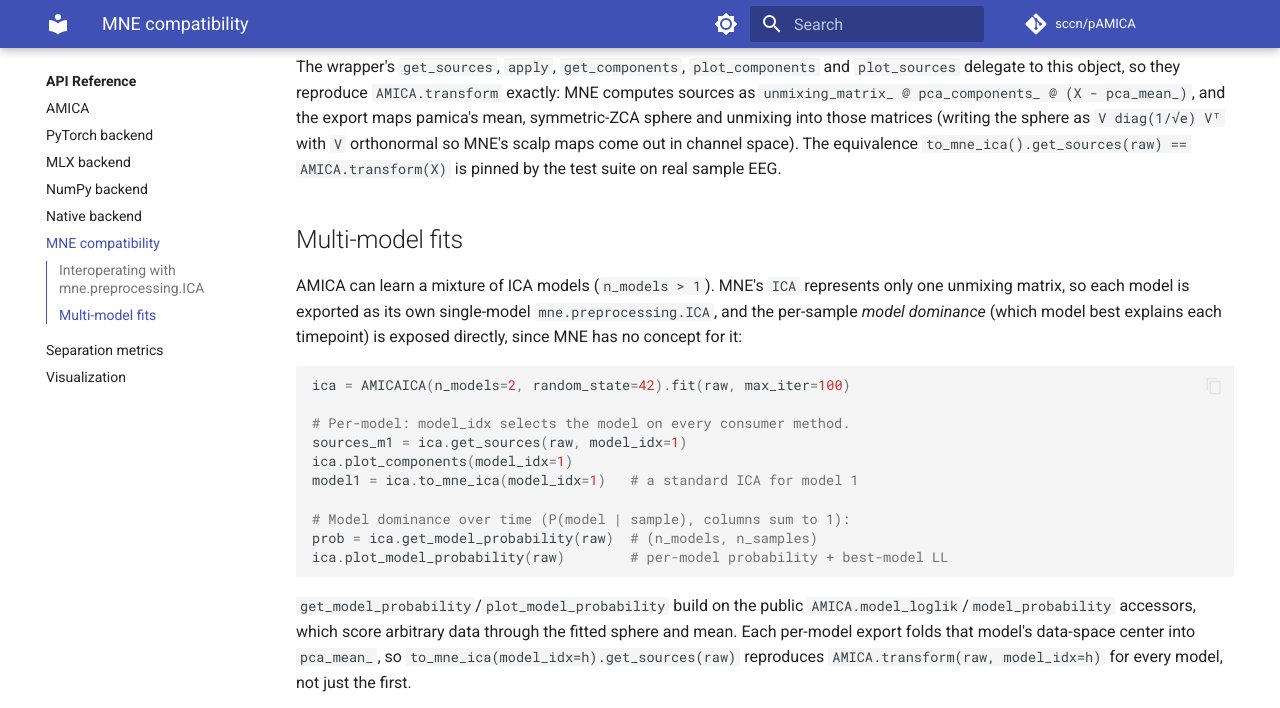
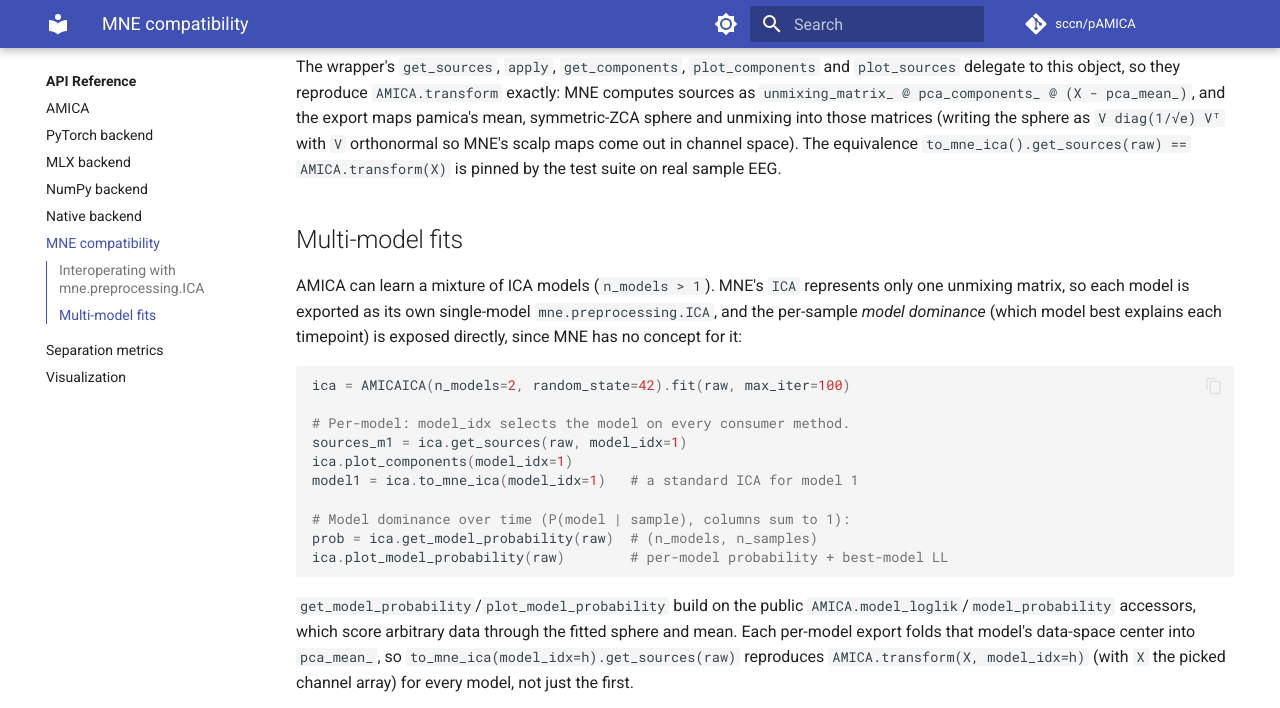
Before and after one commit to neuromechanist/pyAMICA, an MkDocs documentation site: the page built from docs/api/mne-compat.md, in a window 1280 px wide and 900 px high, scrolled down 1003 px, cut to the strip 0-708 px from the top of the window. Built offline with MkDocs 1.6.1 and Material for MkDocs 9.7.7, drawn with Linux system fonts in a browser that asks for light colours; comment, search, counter and statistics services are not loaded.

Commit message:
Fix stale Notes mapping doc; add viz/docs coverage

```diff
--- a/docs/api/mne-compat.md
+++ b/docs/api/mne-compat.md
@@ -83,7 +83,7 @@ ica.plot_model_probability(raw)        # per-model probability + best-model LL
 `AMICA.model_loglik`/`model_probability` accessors, which score arbitrary data
 through the fitted sphere and mean. Each per-model export folds that model's
 data-space center into `pca_mean_`, so `to_mne_ica(model_idx=h).get_sources(raw)`
-reproduces `AMICA.transform(raw, model_idx=h)` for every model, not just the
-first.
+reproduces `AMICA.transform(X, model_idx=h)` (with `X` the picked channel array)
+for every model, not just the first.
 
 ::: pamica.mne_compat.AMICAICA
```
Also changed, not shown: docs/changelog.md (+1 -1 lines), 1 other file.
